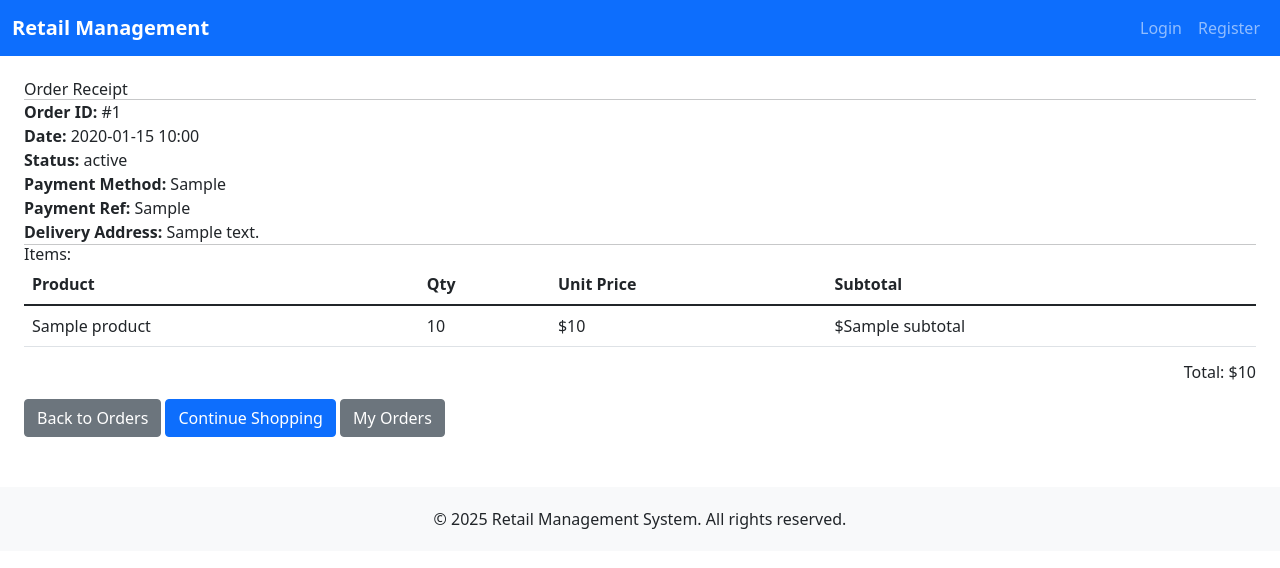
After one commit to r-0n/software-architecture-project, a Django app: template src/templates/orders/order_detail.html in a window 1280 px wide. The commit adds this page. Shown: the top 568 px of the page. Run offline with Django 3.2, Linux system fonts and the light colour scheme; the template is opened without the code that fills it: most values are stand-ins (such as "Sample title", 1, 10 or a date in 2020); some libraries are stand-ins or nearby versions.

Commit message:
Full Payment usecase
Implemented mock payment, receipt display, tracking orders and many more.

```diff
--- a/src/orders/models.py
+++ b/src/orders/models.py
@@ -9,12 +9,18 @@ class Order(models.Model):
         ("CASH", "Cash on Delivery"),
         ("CARD", "Credit/Debit Card"),
     ]
+    STATUS_CHOICES = [
+        ("PENDING", "Pending"),
+        ("COMPLETED", "Completed"),
+        ("CANCELLED", "Cancelled"),
+    ]
 
     user = models.ForeignKey(settings.AUTH_USER_MODEL, on_delete=models.CASCADE)
     address = models.CharField(max_length=255)
     payment_method = models.CharField(max_length=10, choices=PAYMENT_METHODS)
     payment_reference = models.CharField(max_length=100, blank=True, null=True)
     total = models.DecimalField(max_digits=10, decimal_places=2)
+    status = models.CharField(max_length=10, choices=STATUS_CHOICES, default="COMPLETED")
     created_at = models.DateTimeField(auto_now_add=True)
 
     def __str__(self):
--- a/src/retail/urls.py
+++ b/src/retail/urls.py
@@ -29,4 +29,6 @@ urlpatterns = [
     path('cart/', include('cart.urls')),
     path('dashboard/', views.dashboard, name='dashboard'),
     path('', redirect_to_login),
+    path("orders/", include("orders.urls")),
+
 ]
--- a/src/templates/accounts/base.html
+++ b/src/templates/accounts/base.html
@@ -17,12 +17,17 @@
             <div class="navbar-nav ms-auto">
                 {% if user.is_authenticated %}
                     <a class="nav-link" href="{% url 'products:product_list' %}">Products</a>
+
                     {% if not user_is_admin %}
                         <a class="nav-link" href="{% url 'cart:cart_view' %}">Cart</a>
+                        <a class="nav-link" href="{% url 'orders:order_history' %}">My Orders</a> <!-- added this for user order tracking -->
                     {% endif %}
+
                     {% if user_is_admin %}
                         <a class="nav-link" href="{% url 'products:category_list' %}">Categories</a>
                     {% endif %}
+
+
                     <a class="nav-link" href="{% url 'accounts:profile' %}">Profile</a>
                     <a class="nav-link" href="{% url 'accounts:logout' %}">Logout</a>
                 {% else %}
--- /dev/null
+++ b/src/templates/orders/order_detail.html
@@ -0,0 +1,47 @@
+{% extends "accounts/base.html" %}
+{% block title %}Order #{{ order.id }}{% endblock %}
+
+{% block content %}
+<div class="container mt-4">
+    <h2>Order Receipt</h2>
+    <hr>
+    <p><strong>Order ID:</strong> #{{ order.id }}</p>
+    <p><strong>Date:</strong> {{ order.created_at|date:"Y-m-d H:i" }}</p>
+    <p><strong>Status:</strong> {{ order.status }}</p>
+    <p><strong>Payment Method:</strong> {{ order.get_payment_method_display }}</p>
+    <p><strong>Payment Ref:</strong> {{ order.payment_reference }}</p>
+    <p><strong>Delivery Address:</strong> {{ order.address }}</p>
+
+    <hr>
+    <h5>Items:</h5>
+    <table class="table">
+        <thead>
+            <tr>
+                <th>Product</th>
+                <th>Qty</th>
+                <th>Unit Price</th>
+                <th>Subtotal</th>
+            </tr>
+        </thead>
+        <tbody>
+            {% for item in order.items.all %}
+            <tr>
+                <td>{{ item.product.name }}</td>
+                <td>{{ item.quantity }}</td>
+                <td>${{ item.unit_price }}</td>
+                <td>${{ item.subtotal }}</td>
+            </tr>
+            {% endfor %}
+        </tbody>
+    </table>
+
+    <div class="text-end">
+        <h4>Total: ${{ order.total }}</h4>
+    </div>
+
+    <a href="{% url 'orders:order_history' %}" class="btn btn-secondary mt-3">Back to Orders</a>
+    <a href="{% url 'products:product_list' %}" class="btn btn-primary mt-3">Continue Shopping</a>
+    <a href="{% url 'orders:order_history' %}" class="btn btn-secondary mt-3">My Orders</a>
+
+</div>
+{% endblock %}
```
Also changed, not shown: src/cart/forms.py (+15 -3 lines), src/cart/views.py (+6 -5 lines), src/orders/urls.py (added, +9 -0 lines), src/orders/views.py (+14 -2 lines), src/retail/payment.py (+17 -4 lines), src/templates/cart/checkout.html (+24 -0 lines), src/templates/orders/order_history.html (added, +39 -0 lines), src/orders/migrations/0002_order_status.py (added).
